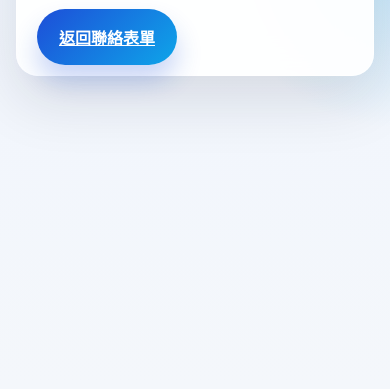
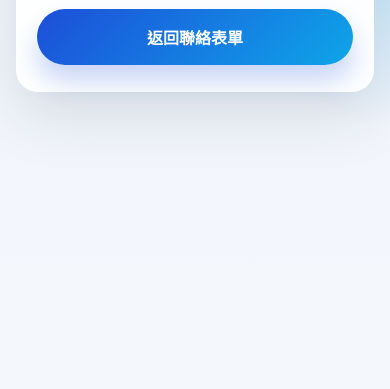
Before and after one commit to wenjaenlin/my-contact-site, a plain HTML site: page thank-you.html in a window 390 px wide. Shown: the part 455-844 px from the top of the page. Drawn offline with Linux system fonts and the light colour scheme.

Commit message:
Style thank-you page link

```diff
--- a/style.css
+++ b/style.css
@@ -114,6 +114,9 @@ h1 {
 }
 
 .submit-button {
+  display: inline-flex;
+  align-items: center;
+  justify-content: center;
   border: 0;
   border-radius: 999px;
   padding: 16px 22px;
@@ -124,6 +127,7 @@ h1 {
   cursor: pointer;
   transition: transform 0.2s ease, box-shadow 0.2s ease, opacity 0.2s ease;
   box-shadow: 0 16px 26px rgba(29, 78, 216, 0.24);
+  text-decoration: none;
 }
 
 .submit-button:hover {
@@ -151,6 +155,10 @@ h1 {
   display: none;
 }
 
+.back-link {
+  width: fit-content;
+}
+
 @media (max-width: 640px) {
   .page-shell {
     padding: 16px;
@@ -168,4 +176,8 @@ h1 {
   .submit-button {
     width: 100%;
   }
+
+  .back-link {
+    width: 100%;
+  }
 }
```
